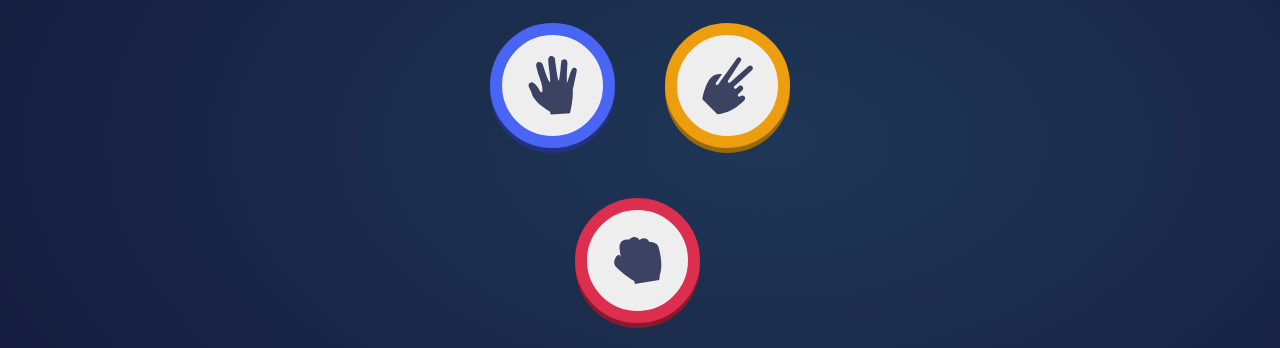
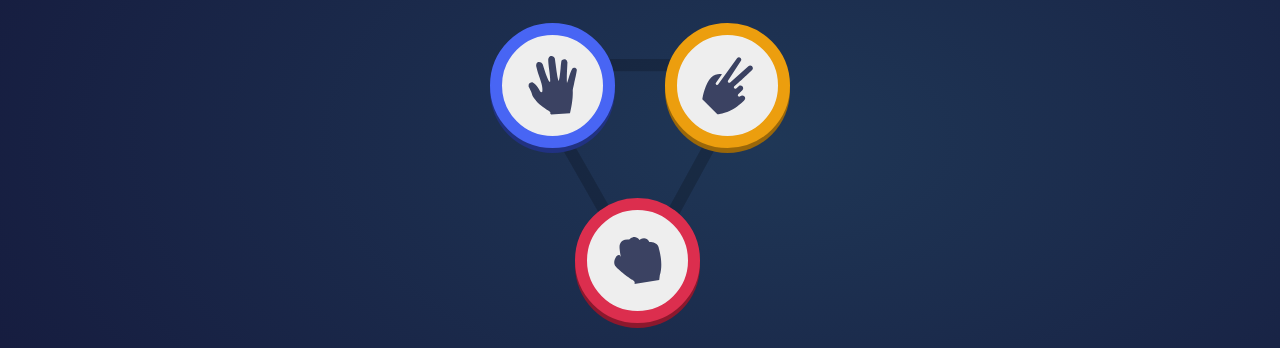
Before and after one commit to muriloviscondi/rock-paper-scissors-frontendmentor, a plain HTML site: page index.html in a window 1280 px wide. Shown: the part 299-647 px from the top of the page. Drawn offline with Linux system fonts and the light colour scheme; the site is published under a folder, as on GitHub Pages, so addresses that start at the root find nothing.

Commit message:
css background img diretorio

```diff
--- a/css/style.css
+++ b/css/style.css
@@ -94,7 +94,7 @@ p {
 }
 
 .boarder-game {
-  background-image: url('/images/bg-triangle.svg');
+  background-image: url('../images/bg-triangle.svg');
   background-size: 100%;
   background-position: center;
   background-repeat: no-repeat;
```
